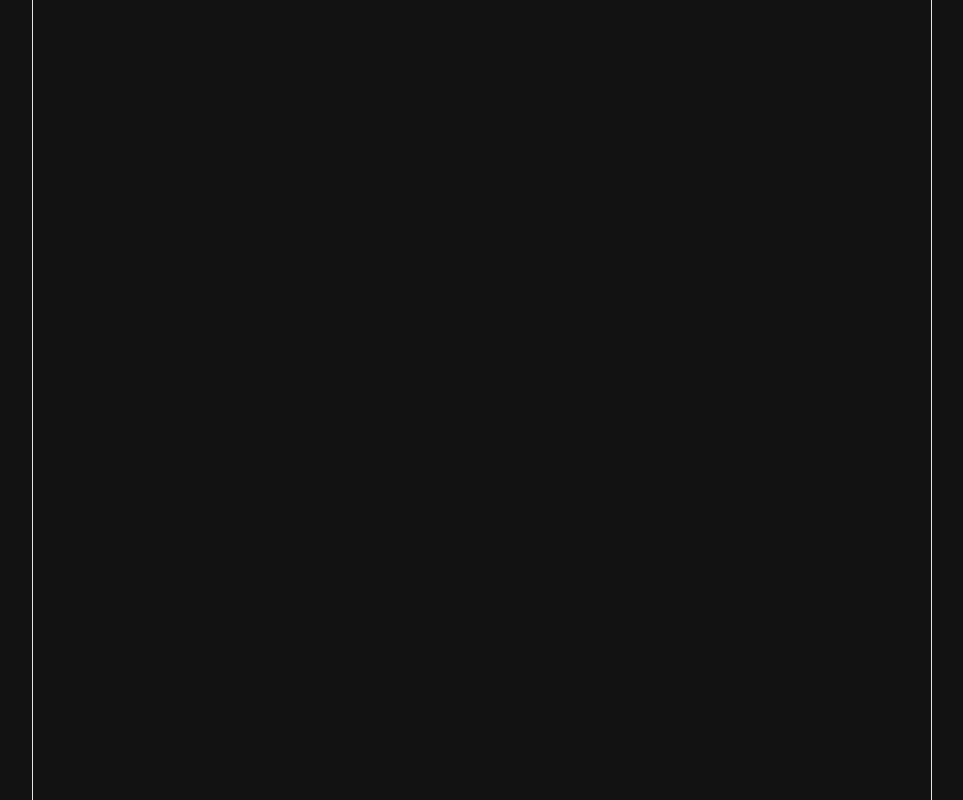
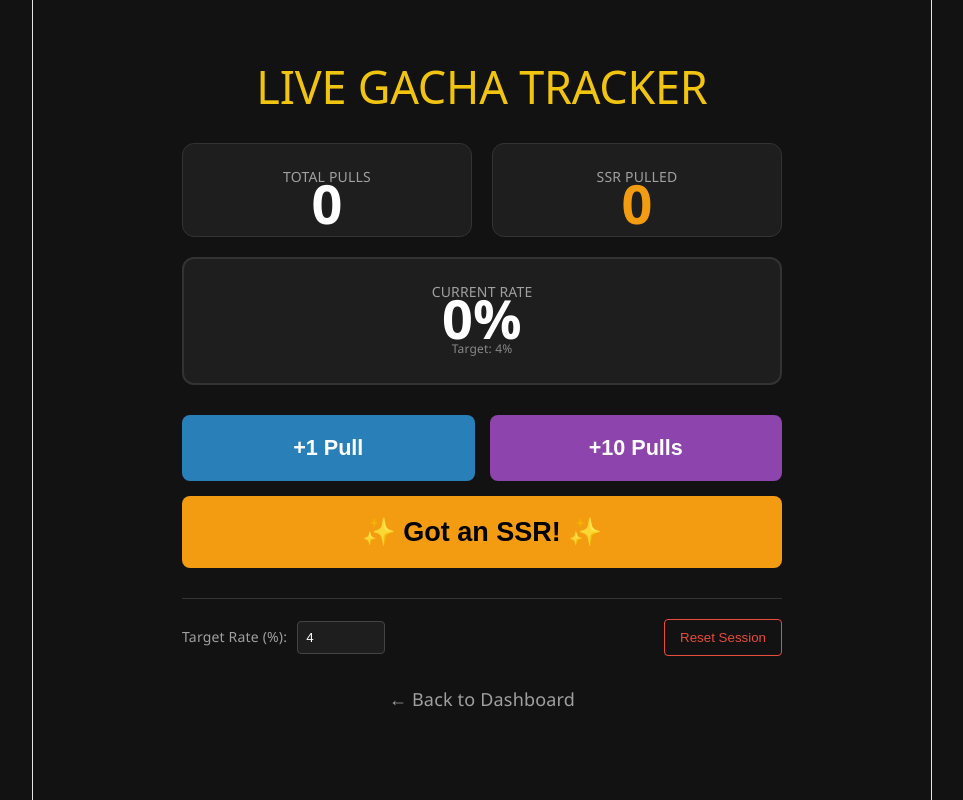
Before and after one commit to zhengheetong/random-feature-app, a React (Vite) app: page /#/gacha in a window 1280 px wide. Before the commit this address had no page. Shown: the whole page, without its empty margins (158-1121 px from the left). Built offline with nearby package versions, Linux system fonts and the light colour scheme.

Commit message:
add gacha tracker

```diff
--- a/src/App.jsx
+++ b/src/App.jsx
@@ -6,6 +6,8 @@ import Counter from './components/Counter';
 import Wheel from './components/Wheel';
 import Objectives from './components/Objectives';
 import TweetGenerator from './components/TweetGenerator';
+import GachaTracker from './components/GachaTracker';
+import ClipboardSaver from './components/ClipboardSaver';
 
 // We extract the dashboard into its own mini-component for cleaner code
 function Dashboard() {
@@ -66,6 +68,31 @@ function Dashboard() {
           </div>
           <div className="feature-title">Counter</div>
         </Link>
+
+        {/* 7. GACHA TRACKER */}
+        <Link to="/gacha" className="feature-card" style={{ textDecoration: 'none' }}>
+          <div className="feature-icon">
+            {/* A Star icon for Gacha pulls */}
+            <svg viewBox="0 0 24 24">
+              <polygon points="12 2 15.09 8.26 22 9.27 17 14.14 18.18 21.02 12 17.77 5.82 21.02 7 14.14 2 9.27 8.91 8.26 12 2" />
+            </svg>
+          </div>
+          <div className="feature-title">Gacha Tracker</div>
+        </Link>
+
+        {/* 8. CLIPBOARD SAVER */}
+        <Link to="/clipboard" className="feature-card" style={{ textDecoration: 'none' }}>
+          <div className="feature-icon">
+            {/* A modern clipboard/image SVG */}
+            <svg viewBox="0 0 24 24">
+              <path d="M16 4h2a2 2 0 0 1 2 2v14a2 2 0 0 1-2 2H6a2 2 0 0 1-2-2V6a2 2 0 0 1 2-2h2" />
+              <rect x="8" y="2" width="8" height="4" rx="1" ry="1" />
+              <circle cx="9" cy="14" r="2" />
+              <path d="M20 12l-6.5-6.5a1.5 1.5 0 0 0-2.12 0L4 13" />
+            </svg>
+          </div>
+          <div className="feature-title">Clipboard Image Saver</div>
+        </Link>
       </div>
     </div>
   );
@@ -86,6 +113,8 @@ function App() {
           <Route path="/wheel" element={<Wheel />} />
           <Route path="/objectives" element={<Objectives />} />
           <Route path="/tweet" element={<TweetGenerator />} />
+          <Route path="/gacha" element={<GachaTracker />} />
+          <Route path="/clipboard" element={<ClipboardSaver />} />
         </Routes>
       </div>
     </Router>
--- /dev/null
+++ b/src/components/GachaTracker.jsx
@@ -0,0 +1,120 @@
+import { useState } from 'react';
+import { Link } from 'react-router-dom';
+
+export default function GachaTracker() {
+  const [totalPulls, setTotalPulls] = useState(0);
+  const [ssrCount, setSsrCount] = useState(0);
+  const [baseRate, setBaseRate] = useState(4.0); // Default 4% SSR rate
+
+  const currentRate = totalPulls > 0 ? ((ssrCount / totalPulls) * 100).toFixed(2) : 0.00;
+  const isLucky = currentRate >= baseRate;
+
+  const handleAddPulls = (amount) => setTotalPulls(prev => prev + amount);
+  const handleAddSSR = () => {
+    setSsrCount(prev => prev + 1);
+    // If they got an SSR but forgot to log the pull, automatically add a pull
+    if (totalPulls === 0) setTotalPulls(1);
+  };
+
+  const handleReset = () => {
+    if (window.confirm("Reset all gacha tracking data?")) {
+      setTotalPulls(0);
+      setSsrCount(0);
+    }
+  };
+
+  return (
+    <div style={{ padding: '20px', maxWidth: '600px', margin: '0 auto', textAlign: 'center' }}>
+      <h2 style={{ color: '#f1c40f', marginBottom: '30px', fontSize: '2.5rem', textTransform: 'uppercase' }}>
+        Live Gacha Tracker
+      </h2>
+
+      {/* Main Stats Display */}
+      <div style={{
+        display: 'flex', gap: '20px', marginBottom: '30px',
+        justifyContent: 'center', flexWrap: 'wrap'
+      }}>
+        {/* Total Pulls */}
+        <div style={{
+          backgroundColor: '#1e1e1e', padding: '20px', borderRadius: '12px',
+          border: '1px solid #333', flex: '1', minWidth: '150px'
+        }}>
+          <div style={{ color: '#a0a0a0', fontSize: '14px', textTransform: 'uppercase' }}>Total Pulls</div>
+          <div style={{ color: '#ffffff', fontSize: '3rem', fontWeight: 'bold' }}>{totalPulls}</div>
+        </div>
+
+        {/* SSR Count */}
+        <div style={{
+          backgroundColor: '#1e1e1e', padding: '20px', borderRadius: '12px',
+          border: '1px solid #333', flex: '1', minWidth: '150px'
+        }}>
+          <div style={{ color: '#a0a0a0', fontSize: '14px', textTransform: 'uppercase' }}>SSR Pulled</div>
+          <div style={{ color: '#f39c12', fontSize: '3rem', fontWeight: 'bold' }}>{ssrCount}</div>
+        </div>
+
+        {/* Current Rate */}
+        <div style={{
+          backgroundColor: '#1e1e1e', padding: '20px', borderRadius: '12px',
+          border: `2px solid ${totalPulls === 0 ? '#333' : (isLucky ? '#2ecc71' : '#e74c3c')}`,
+          flex: '1', minWidth: '150px',
+          boxShadow: totalPulls > 0 ? `0 0 15px ${isLucky ? 'rgba(46, 204, 113, 0.2)' : 'rgba(231, 76, 60, 0.2)'}` : 'none'
+        }}>
+          <div style={{ color: '#a0a0a0', fontSize: '14px', textTransform: 'uppercase' }}>Current Rate</div>
+          <div style={{ color: totalPulls === 0 ? '#ffffff' : (isLucky ? '#2ecc71' : '#e74c3c'), fontSize: '3rem', fontWeight: 'bold' }}>
+            {currentRate}%
+          </div>
+          <div style={{ fontSize: '12px', color: '#888', marginTop: '5px' }}>
+            Target: {baseRate}%
+          </div>
+        </div>
+      </div>
+
+      {/* Quick Controls */}
+      <div style={{ display: 'grid', gridTemplateColumns: '1fr 1fr', gap: '15px', marginBottom: '30px' }}>
+        <button
+          onClick={() => handleAddPulls(1)}
+          style={{ padding: '20px', fontSize: '1.2rem', backgroundColor: '#2980b9', color: 'white', border: 'none', borderRadius: '8px', cursor: 'pointer', fontWeight: 'bold' }}
+        >
+          +1 Pull
+        </button>
+        <button
+          onClick={() => handleAddPulls(10)}
+          style={{ padding: '20px', fontSize: '1.2rem', backgroundColor: '#8e44ad', color: 'white', border: 'none', borderRadius: '8px', cursor: 'pointer', fontWeight: 'bold' }}
+        >
+          +10 Pulls
+        </button>
+        <button
+          onClick={handleAddSSR}
+          style={{ gridColumn: 'span 2', padding: '20px', fontSize: '1.5rem', backgroundColor: '#f39c12', color: '#000', border: 'none', borderRadius: '8px', cursor: 'pointer', fontWeight: 'bold' }}
+        >
+          ✨ Got an SSR! ✨
+        </button>
+      </div>
+
+      {/* Settings & Reset */}
+      <div style={{ display: 'flex', justifyContent: 'space-between', alignItems: 'center', borderTop: '1px solid #333', paddingTop: '20px' }}>
+        <label style={{ display: 'flex', alignItems: 'center', gap: '10px', color: '#a0a0a0', fontSize: '14px' }}>
+          Target Rate (%):
+          <input
+            type="number"
+            step="0.1"
+            value={baseRate}
+            onChange={(e) => setBaseRate(parseFloat(e.target.value) || 0)}
+            style={{ width: '70px', padding: '8px', borderRadius: '4px', backgroundColor: '#1e1e1e', color: 'white', border: '1px solid #444', outline: 'none' }}
+          />
+        </label>
+
+        <button
+          onClick={handleReset}
+          style={{ padding: '10px 15px', backgroundColor: 'transparent', color: '#e74c3c', border: '1px solid #e74c3c', borderRadius: '4px', cursor: 'pointer' }}
+        >
+          Reset Session
+        </button>
+      </div>
+
+      <div style={{ marginTop: '30px' }}>
+        <Link to="/" style={{ color: '#a0a0a0', textDecoration: 'none' }}>← Back to Dashboard</Link>
+      </div>
+    </div>
+  );
+}
```
